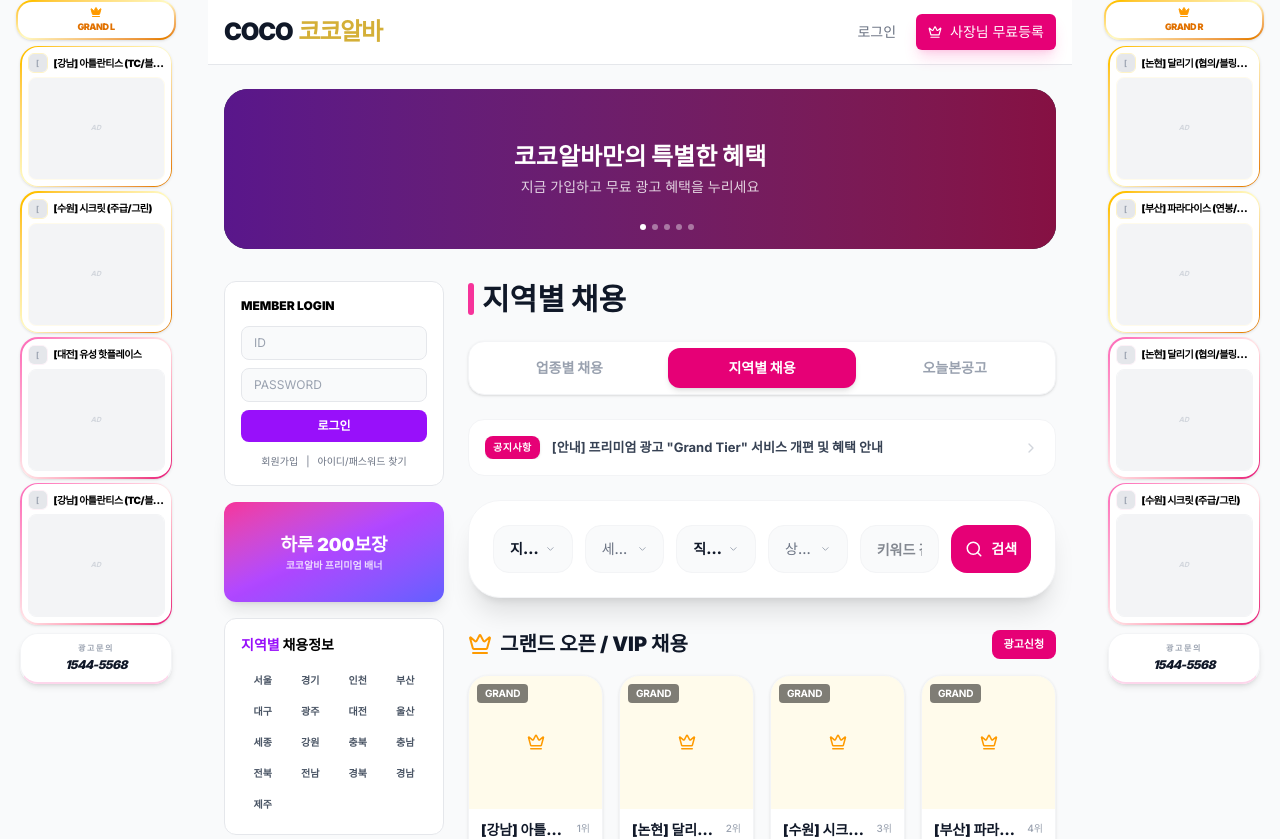
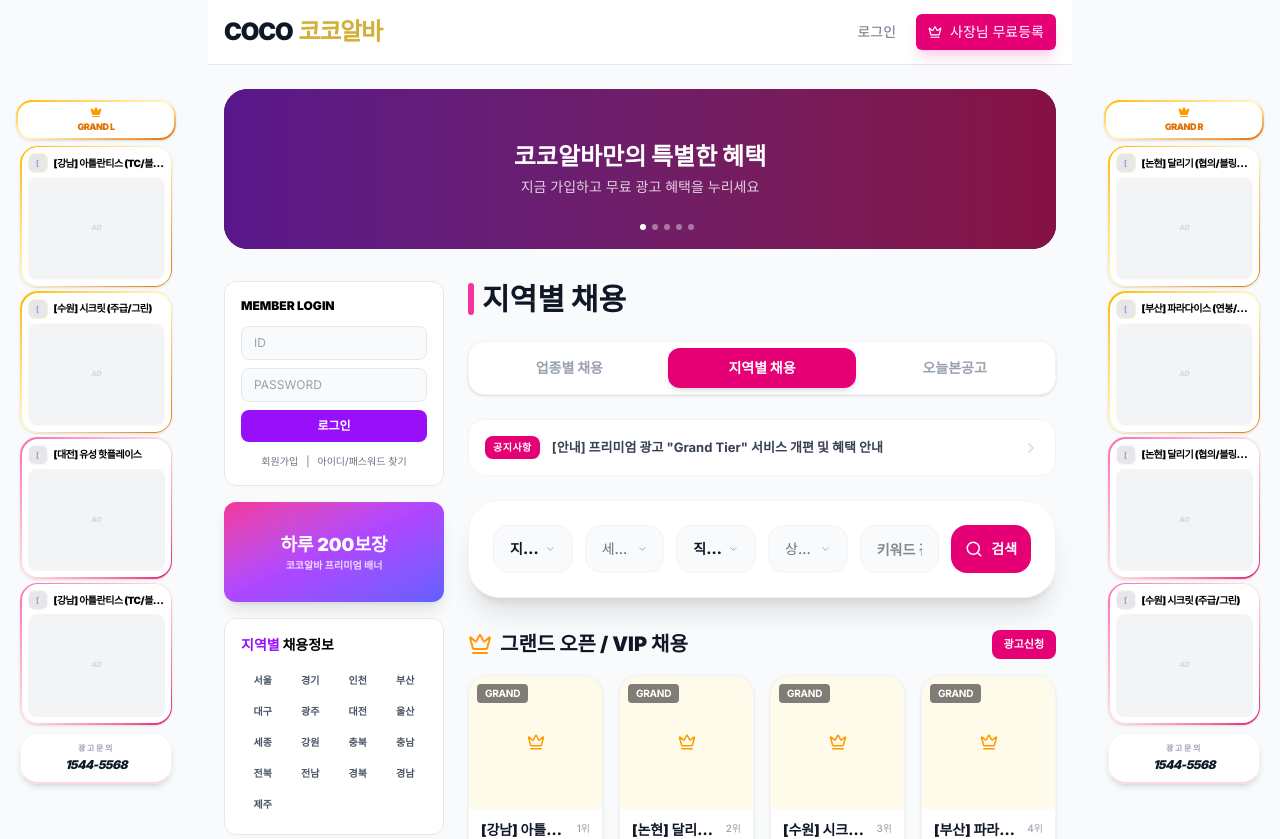
Before and after one commit to bizsetter7/coco-universe, a Next.js app: page /region in a window 1280 px wide. Shown: the top 839 px of the page. Built offline with nearby package versions, Linux system fonts and the light colour scheme.

Commit message:
fix: resolve sticky banner issues and optimize mobile performance with GPU selective acceleration

```diff
--- a/src/app/globals.css
+++ b/src/app/globals.css
@@ -9,6 +9,8 @@ body {
   -webkit-text-size-adjust: none;
   text-size-adjust: none;
   height: -webkit-fill-available;
+  overflow: visible !important;
+  /* Sticky 보증을 위해 전역 overflow visible 강제 */
 }
 
 /* --- 2. 사이드바 Sticky 활동 영역 --- */
@@ -32,12 +34,20 @@ main {
   transition: all 0.3s ease;
 }
 
-/* 지시사항: 이미지에만 1:1 비율 부여 */
+/* 지시사항: 이미지 비율 강제 및 GPU 가속 최적화 */
 .ad-card img {
   aspect-ratio: 1 / 1 !important;
   width: 100% !important;
   height: 100% !important;
   object-fit: cover !important;
+  will-change: transform;
+  transform: translateZ(0);
+}
+
+/* 헤더 가속 최적화 */
+header {
+  will-change: transform;
+  transform: translateZ(0);
 }
 
 /* --- 4. 모달(팝업) --- */
--- a/src/components/BannerSidebar.tsx
+++ b/src/components/BannerSidebar.tsx
@@ -93,7 +93,7 @@ export const BannerSidebar = ({ side }: BannerSidebarProps) => {
     return (
         <>
             <div
-                className="sticky top-[100px] w-[160px] flex flex-col gap-2 z-[40]"
+                className="relative w-[160px] flex flex-col gap-2 z-[40] self-start"
             >
                 {/* 내부 모든 요소는 클릭 가능하도록 설정 */}
                 <div className="flex flex-col gap-2">
--- a/src/components/LayoutWrapper.tsx
+++ b/src/components/LayoutWrapper.tsx
@@ -29,7 +29,7 @@ export const LayoutWrapper = ({ children }: { children: React.ReactNode }) => {
             <div className={`flex gap-0 xl:gap-8 w-full ${isWidePage ? 'max-w-[1700px] justify-center px-0 xl:px-4' : 'max-w-[1400px] justify-center px-0 xl:px-4'} relative`}>
 
                 {/* 왼쪽 사이드바 컨테이너 (Engine Track) */}
-                <aside className="hidden xl:block w-[160px] relative h-fit self-start">
+                <aside className="hidden xl:block w-[160px] h-full self-stretch sticky top-[100px]">
                     <BannerSidebar side="left" />
                 </aside>
 
@@ -39,7 +39,7 @@ export const LayoutWrapper = ({ children }: { children: React.ReactNode }) => {
                 </main>
 
                 {/* 오른쪽 사이드바 컨테이너 (Engine Track) */}
-                <aside className="hidden xl:block w-[160px] relative h-fit self-start">
+                <aside className="hidden xl:block w-[160px] h-full self-stretch sticky top-[100px]">
                     <BannerSidebar side="right" />
                 </aside>
 
```
